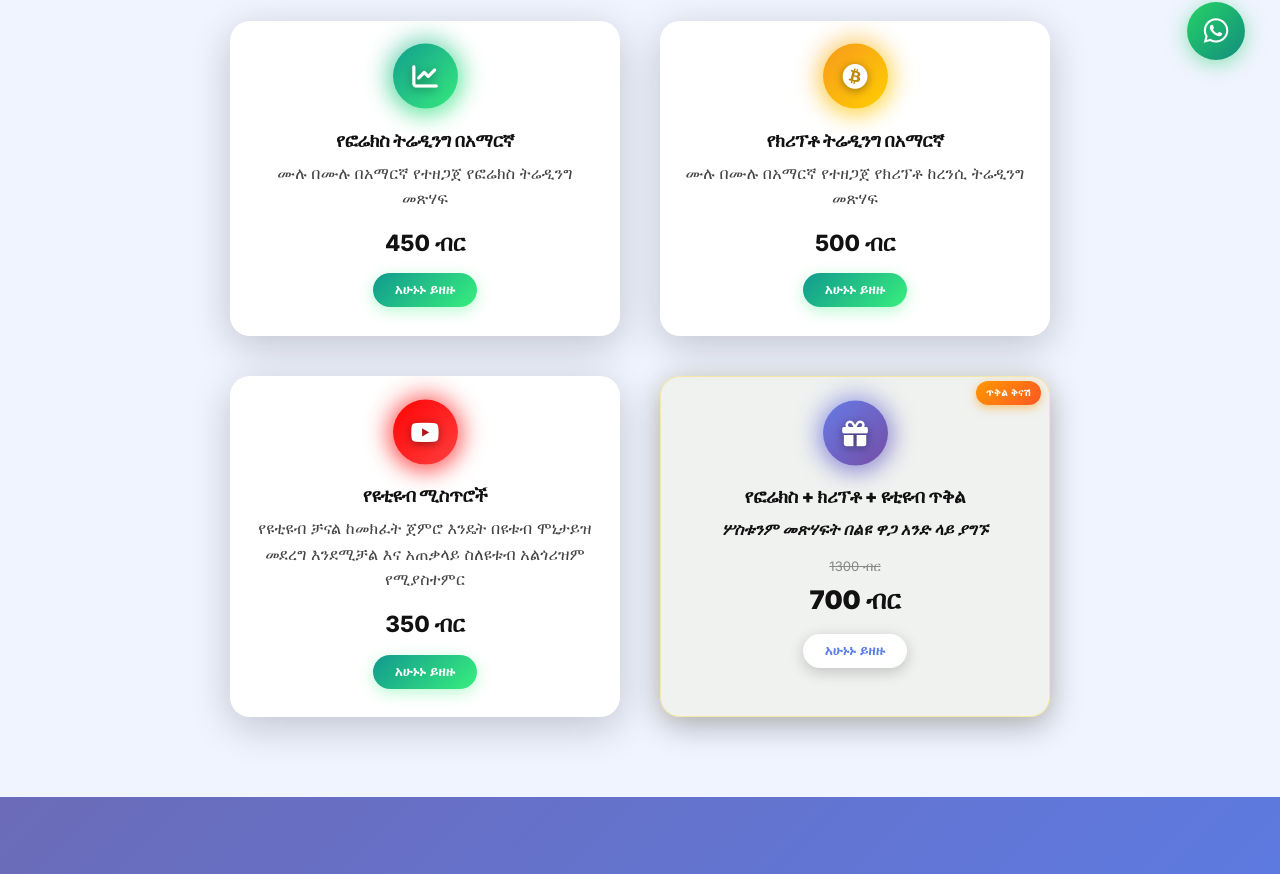
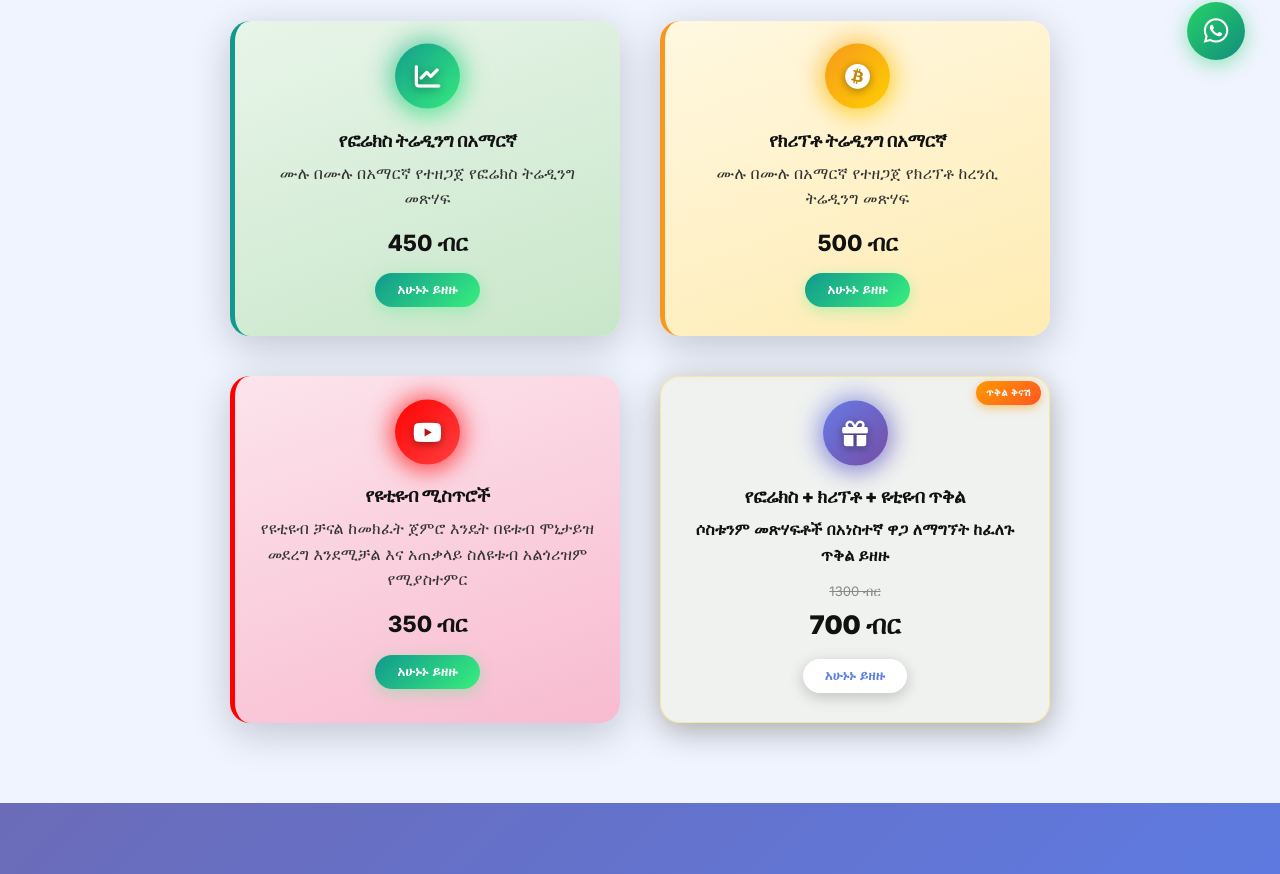
Before and after one commit to TedrosAbebe/www.Tag.Bridge, a website: page index.html in a window 1280 px wide. Shown: the part 705-1579 px from the top of the page. Drawn offline with Linux system fonts and the light colour scheme.

Commit message:
Update bundle description, remove italic, colorful product cards

```diff
--- a/index.html
+++ b/index.html
@@ -104,7 +104,7 @@
                         <i class="fas fa-gift"></i>
                     </div>
                     <h3 data-en="Forex + Crypto + YouTube Bundle" data-am="የፎሬክስ + ክሪፕቶ + ዩቲዩብ ጥቅል">የፎሬክስ + ክሪፕቶ + ዩቲዩብ ጥቅል</h3>
-                    <p data-en="Get all 3 books together at a special price" data-am="ሦስቱንም መጽሃፍት በልዩ ዋጋ አንድ ላይ ያግኙ">ሦስቱንም መጽሃፍት በልዩ ዋጋ አንድ ላይ ያግኙ</p>
+                    <p data-en="Get all 3 books at the lowest price. Order the bundle now!" data-am="ሶስቱንም መጽሃፍቶች በአነስተኛ ዋጋ ለማግኘት ከፈለጉ ጥቅል ይዘዙ">ሶስቱንም መጽሃፍቶች በአነስተኛ ዋጋ ለማግኘት ከፈለጉ ጥቅል ይዘዙ</p>
                     <div class="price-bundle">
                         <span class="old-price" data-en="1300 Birr" data-am="1300 ብር">1300 ብር</span>
                         <span class="price" data-en="700 Birr" data-am="700 ብር">700 ብር</span>
--- a/styles.css
+++ b/styles.css
@@ -435,7 +435,35 @@ body::before {
 .product-card.bundle {
     background: linear-gradient(135deg, #5b7de8, #6b6bb8);
     border: none;
+    border-left: 5px solid #ffd200;
     box-shadow: 0 10px 40px rgba(91,125,232,0.4);
+}
+.product-card:nth-child(1) {
+    background: linear-gradient(160deg, #e8f5e9, #c8e6c9);
+    border-left: 5px solid #11998e;
+}
+
+.product-card:nth-child(2) {
+    background: linear-gradient(160deg, #fff8e1, #ffecb3);
+    border-left: 5px solid #f7971e;
+}
+
+.product-card:nth-child(3) {
+    background: linear-gradient(160deg, #fce4ec, #f8bbd0);
+    border-left: 5px solid #ff0000;
+}
+
+.product-card:nth-child(1) h3,
+.product-card:nth-child(2) h3,
+.product-card:nth-child(3) h3 {
+    color: #111;
+}
+
+.product-card:nth-child(1) p,
+.product-card:nth-child(2) p,
+.product-card:nth-child(3) p {
+    color: #333;
+    font-style: normal;
 }
 
 .product-card.bundle h3 {
@@ -445,8 +473,8 @@ body::before {
 
 .product-card.bundle p {
     color: #111;
-    font-style: italic;
-    font-weight: 700;
+    font-style: normal;
+    font-weight: 600;
 }
 
 .product-card.bundle .price-bundle .old-price {
```
